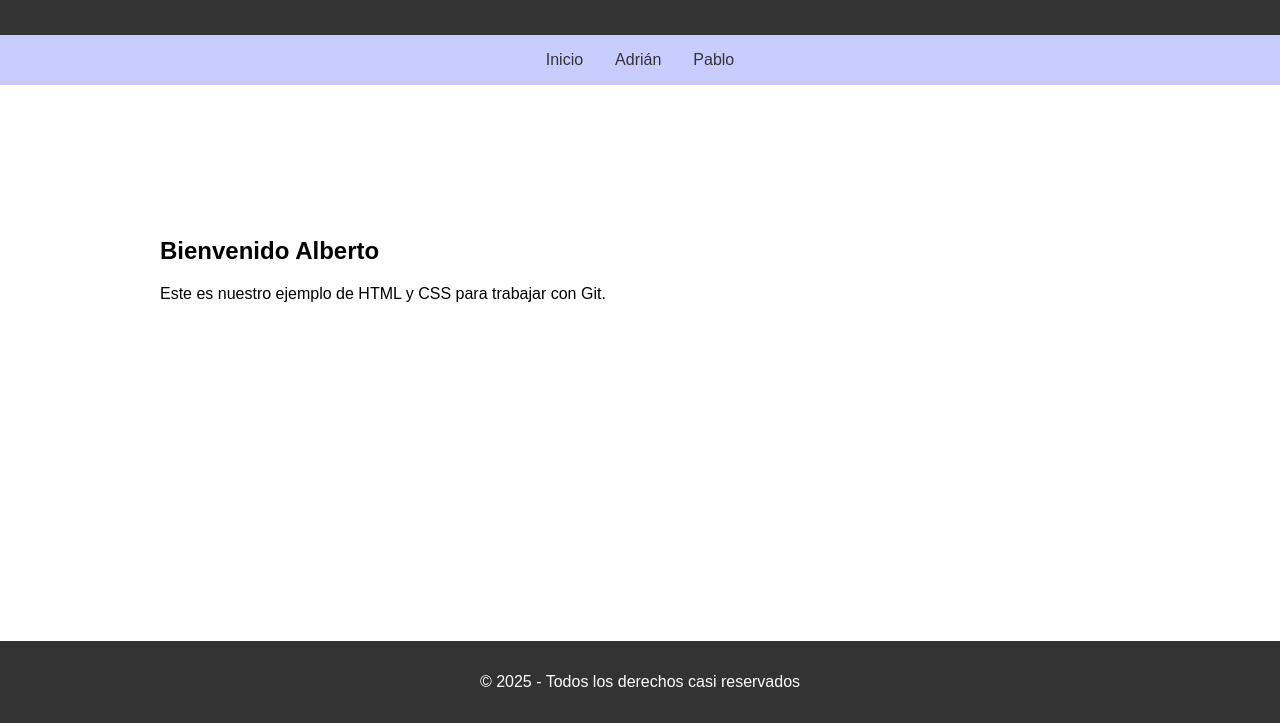
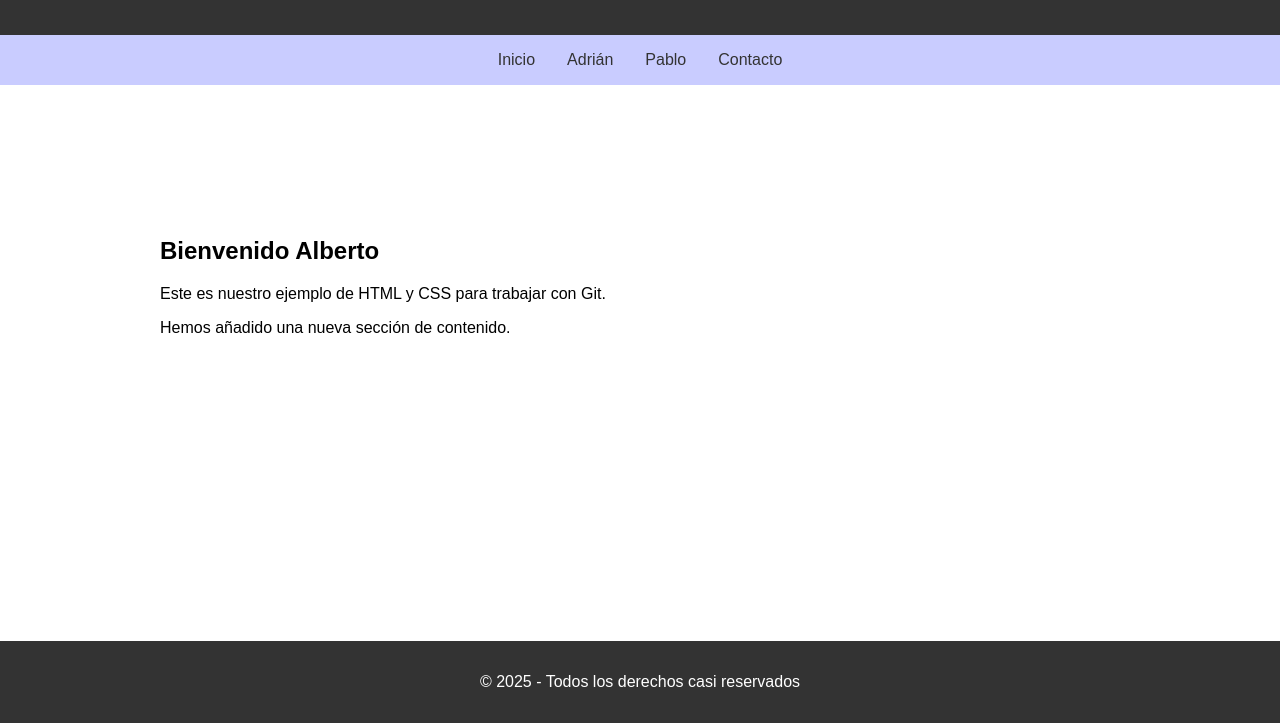
Before and after one commit to adri98dl/despliegue_actividad2eva, a plain HTML site: page index.html in a window 1280 px wide. Shown: the part 77-800 px from the top of the page. Drawn offline with Linux system fonts and the light colour scheme.

Commit message:
añadimos el nuevo cambio en la nueva rama

```diff
--- a/index.html
+++ b/index.html
@@ -14,12 +14,14 @@
                 <li><a href="#">Inicio</a></li>
                 <li><a href="#">Adrián</a></li>
                 <li><a href="#">Pablo</a></li>
+                <li><a href="#">Contacto</a></li>
             </ul>
         </nav>
         <main>
             <section>
                 <h2>Bienvenido Alberto</h2>
                 <p>Este es nuestro ejemplo de HTML y CSS para trabajar con Git.</p>
+                <p>Hemos añadido una nueva sección de contenido.</p>
             </section>
         </main>
         <footer>
```
